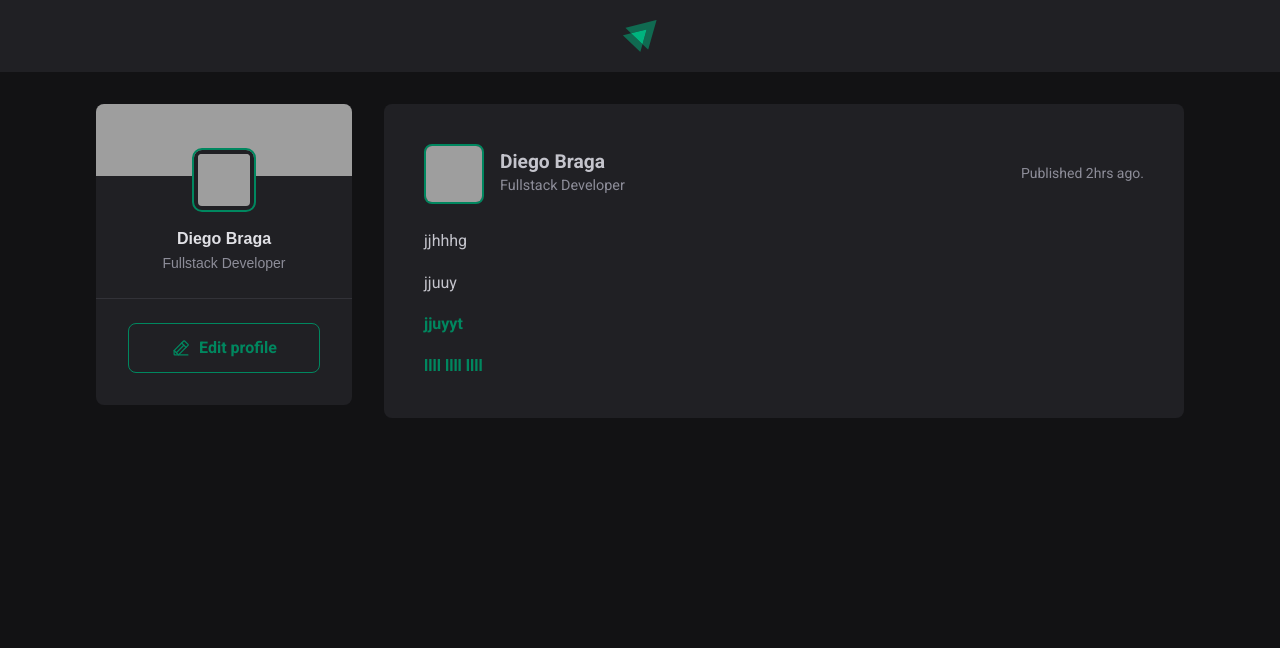
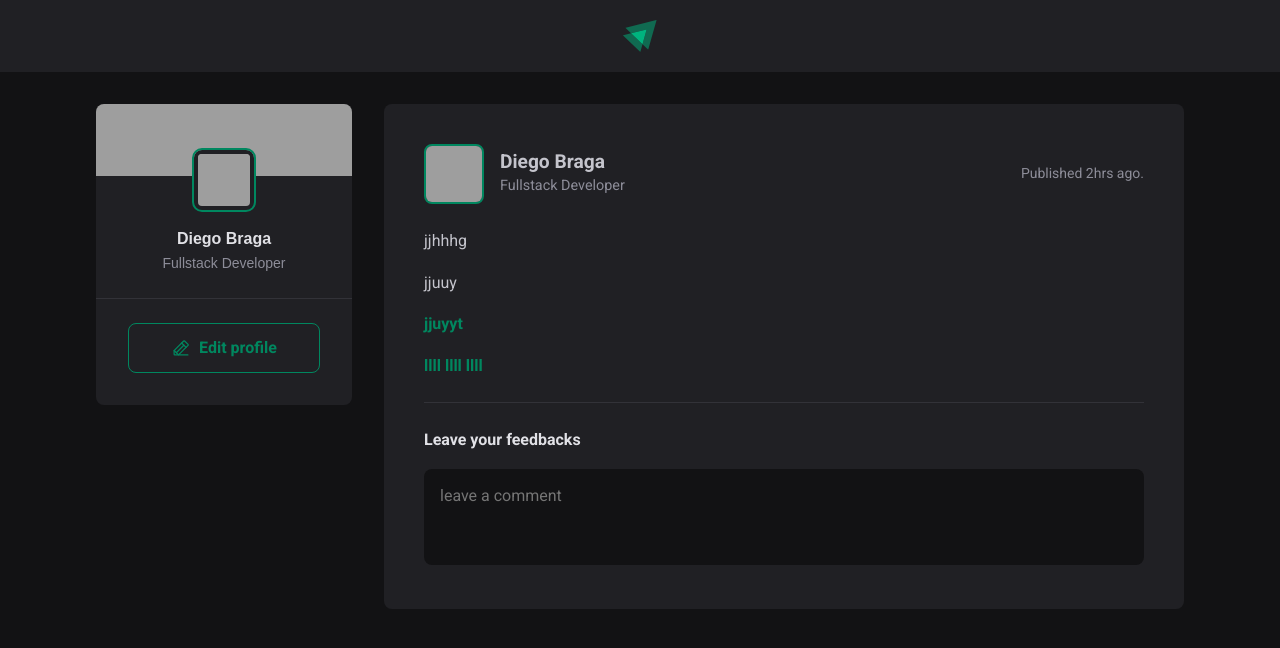
Before and after one commit to diebraga/Ignite_feed, a React (Vite) app: page / in a window 1280 px wide. Shown: the top 648 px of the page. Built offline with nearby package versions, Linux system fonts and the light colour scheme; grey boxes are pictures that could not be loaded.

Commit message:
styles comment form

```diff
--- a/src/components/Post/Post.module.css
+++ b/src/components/Post/Post.module.css
@@ -84,3 +84,59 @@
 .content a:hover {
   color: var(--green-300);
 }
+
+.commentForm {
+  width: 100%;
+  margin-top: 1.5rem;
+  padding-top: 1.5rem;
+
+  border-top: 1px solid var(--gray-600);
+}
+
+.commentForm > strong {
+  line-height: 1.6;
+  color: var(--gray-100);
+}
+
+.commentForm textarea {
+  width: 100%;
+  background: var(--gray-900);
+  border: 0;
+  resize: none;
+  height: 6rem;
+  padding: 1rem;
+
+  color: var(--gray-100);
+  line-height: 1.4;
+  margin-top: 1rem;
+
+  border-radius: 8px;
+}
+
+.commentForm footer {
+  visibility: hidden;
+  max-height: 0;
+}
+
+.commentForm:focus-within footer {
+  visibility:  visible;
+  max-height: none;
+}
+
+.commentForm button[type=submit] {
+  padding: 1rem 1.5rem;
+  margin-top: 1rem;
+  border-radius: 8px;
+  border: 0;
+  background: var(--green-500);
+
+  color: var(--white);
+  font-weight: bold;
+  cursor: pointer;
+
+  transition: background-color 0.1s;
+}
+
+.commentForm button[type=submit]:hover {
+  background: var(--green-300);
+}
--- a/src/components/Post/index.tsx
+++ b/src/components/Post/index.tsx
@@ -29,7 +29,21 @@
         </p>
       </div>
 
+      <form className={styles.commentForm}>
+        <strong>
+          Leave your feedbacks
+        </strong>
 
+        <textarea
+          placeholder='leave a comment'
+        />
+
+        <footer>
+          <button type='submit'>
+            Publish
+          </button>
+        </footer>
+      </form>
     </article>
   )
 }
--- a/src/global.css
+++ b/src/global.css
@@ -10,6 +10,11 @@
   --green-300: #00837E;
 
   --green-500: #00875f;
+}
+
+:focus {
+  outline: transparent;
+  box-shadow: 0 0 0 2px var(--green-500);
 }
 
 * {
```
